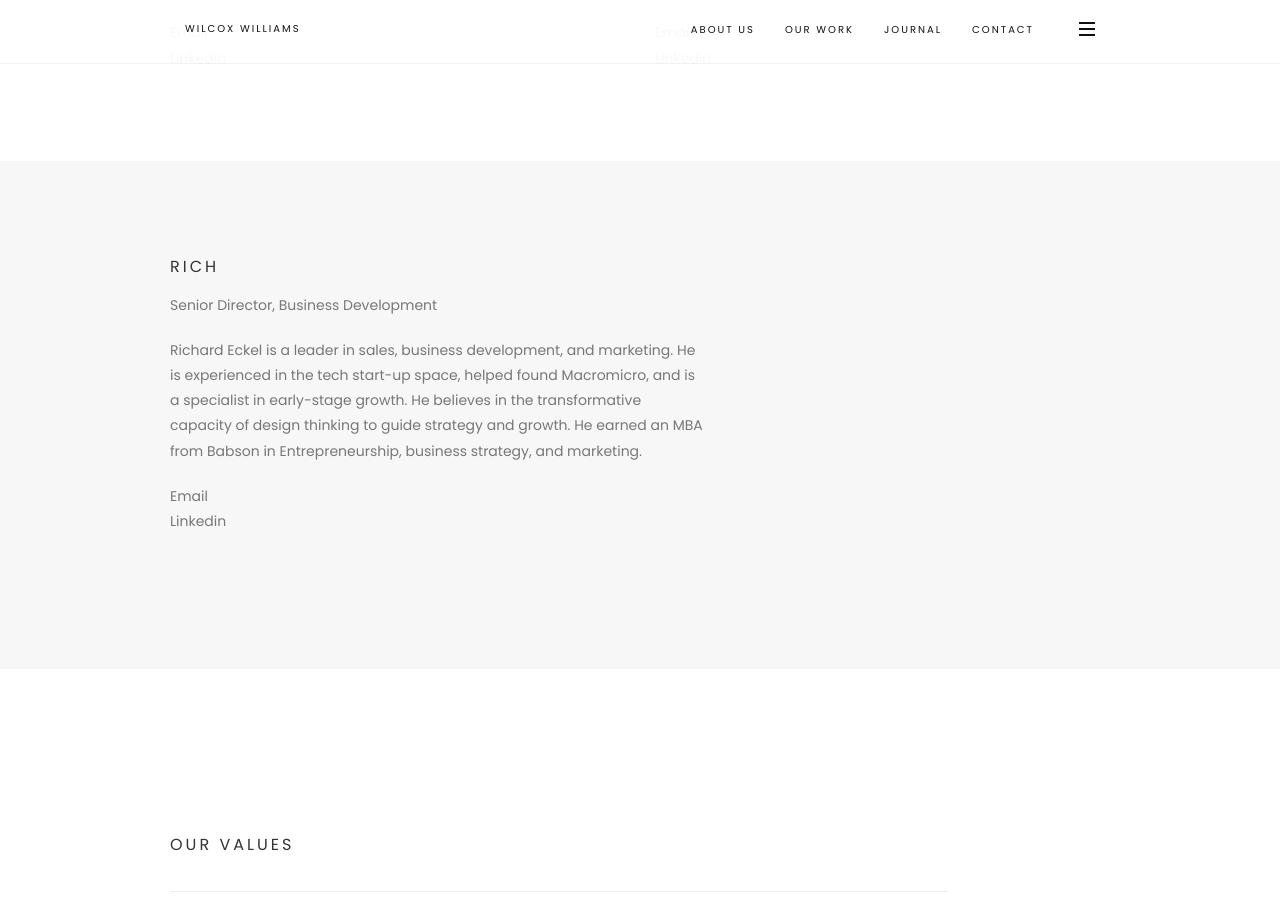
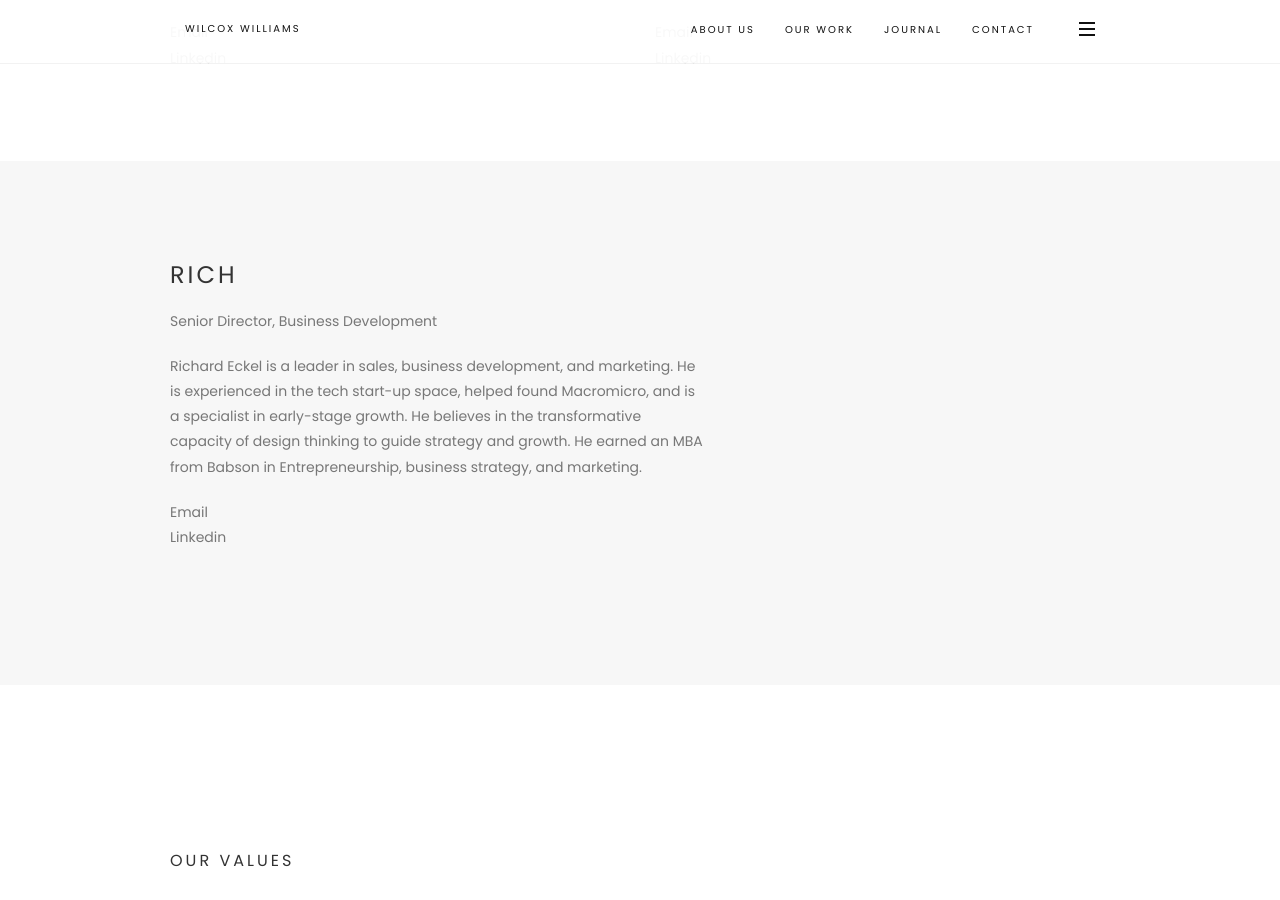
Before and after one commit to rwcstudio/wilcoxwilliams.github.io, a Jekyll site: the page built from about.html, in a window 1280 px wide and 900 px high, scrolled down 1805 px. Built offline with Jekyll 4.4.1, drawn with Linux system fonts in a browser that asks for light colours.

Commit message:
Update about.html

```diff
--- a/about.html
+++ b/about.html
@@ -75,7 +75,7 @@ Elliott Williams has honed business and design strategy at 2nd Road, PNC Bank, a
 
         <div class="row">
             <div class="col-sm-12 col-md-7 col-lg-7">
-                <h3 class="font-alt">Rich</h3>
+                <h2 class="font-alt">Rich</h2>
 
                 <p>Senior Director, Business Development</p>
 
```
